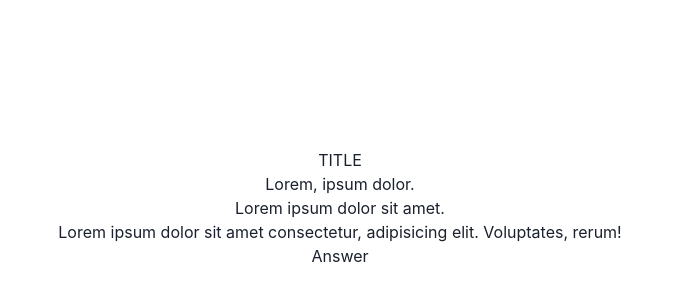
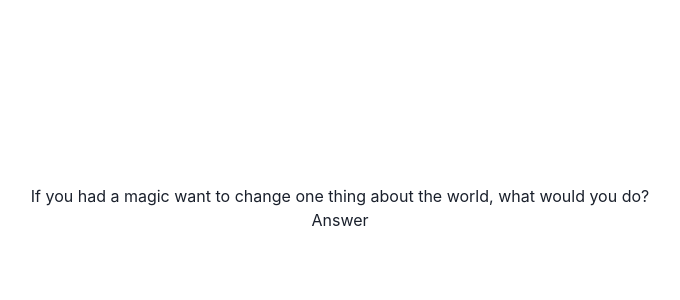
Before and after one commit to ShiftySlothe/TestResponse, a React (Create React App) app: page / in a window 1280 px wide. Shown: the part 192-492 px from the top of the page, without its empty margins (300-980 px from the left). Built offline with nearby package versions, Linux system fonts and the light colour scheme.

Commit message:
Created Answer interface to replace Array<T|T>

```diff
--- a/src/App.tsx
+++ b/src/App.tsx
@@ -1,10 +1,11 @@
 import { ChakraProvider, Flex } from "@chakra-ui/react";
-import MultiChoiceQ from "./components/MultiChoiceQ";
+import Question from "./components/Question";
+import { question1 } from "./questionData";
 
 export const App = () => (
   <ChakraProvider>
     <Flex w="100vw" minH="100vh" alignItems="center" justifyContent="center">
-      <MultiChoiceQ />{" "}
+      <Question question={question1} />
     </Flex>
   </ChakraProvider>
 );
--- a/src/components/MultiChoiceQ.tsx
+++ /dev/null
@@ -1,24 +0,0 @@
-import { createContext } from "react";
-import { Text } from "@chakra-ui/react";
-import { Container } from "@chakra-ui/react";
-
-
-export default function MultiChoiceQ() {
-  return (
-    <Container
-      maxW="container.md"
-      width="100%"
-      height="100%"
-      textAlign="center"
-    >
-      <Text>TITLE</Text>
-      <Text>Lorem, ipsum dolor.</Text>
-      <Text>Lorem ipsum dolor sit amet.</Text>
-      <Text>
-        Lorem ipsum dolor sit amet consectetur, adipisicing elit. Voluptates,
-        rerum!
-      </Text>
-      <Text>Answer</Text>
-    </Container>
-  );
-}
--- /dev/null
+++ b/src/components/Question.tsx
@@ -0,0 +1,29 @@
+import { Text } from "@chakra-ui/react";
+import { Container } from "@chakra-ui/react";
+import { QuestionType } from "../types";
+
+interface QuestionProps {
+  question: QuestionType;
+  randomOrder?: boolean;
+}
+export default function Question({ question, randomOrder }: QuestionProps) {
+  return (
+    <Container
+      maxW="container.md"
+      width="100%"
+      height="100%"
+      textAlign="center"
+    >
+      <QuestionTitle title={question.title} />
+
+      <Text>Answer</Text>
+    </Container>
+  );
+}
+
+interface QuestionTitleProps {
+  title: string;
+}
+function QuestionTitle({ title }: QuestionTitleProps) {
+  return <Text>{title}</Text>;
+}
--- a/src/questionData/index.ts
+++ b/src/questionData/index.ts
@@ -1,67 +1,19 @@
-import { Answers } from "../types";
+import { Question, SingleChoiceAnswer } from "../utils/Question";
 
-export class Question {
-  title: string;
-  answers: Answers;
+const q1title =
+  "If you had a magic want to change one thing about the world, what would you do?";
 
-  constructor(title: string, answers: Answers) {
-    this.title = title;
-    this.answers = answers;
-  }
+const a1data = [
+  "Eat the rich",
+  "Slowly influence positive change through peaceful democatic methods",
+];
 
-  allCorrect() {
-    let isCorrect = true;
-    this.answers.forEach((answer) => {
-      if (!answer.isCorrect()) {
-        isCorrect = false;
-      }
-    });
-    return isCorrect;
-  }
-}
+const answer1 = new SingleChoiceAnswer(a1data, 1);
 
-export class SingleChoiceAnswer {
-  answers: string[];
-  private correctAnswerIndex: number;
-  private selectedAnswerIndex: number;
+const a2data = ["Forefully bring about world peace", "Continue to allow war"];
 
-  constructor(answers: string[], correctAnswerIndex: number) {
-    this.answers = answers;
-    this.correctAnswerIndex = correctAnswerIndex;
-    this.selectedAnswerIndex = -1;
-  }
+const answer2 = new SingleChoiceAnswer(a2data, 0);
 
-  selectAnswer(index: number) {
-    this.selectedAnswerIndex = index;
-  }
+const answers = [answer1, answer2];
 
-  isCorrect() {
-    return this.correctAnswerIndex === this.selectedAnswerIndex;
-  }
-}
-
-export class MultiChoiceAnswer {
-  answers: string[];
-  private correctAnswerIndexs: number[];
-  private selectedAnswerIndexs: number[];
-
-  constructor(answers: string[], correctAnswerIndexs: number[]) {
-    this.answers = answers;
-    this.correctAnswerIndexs = correctAnswerIndexs;
-    this.selectedAnswerIndexs = [];
-  }
-
-  selectAnswer(index: number) {
-    //Only pushes unique items to array
-    if (this.selectedAnswerIndexs.indexOf(index) === -1)
-      this.selectedAnswerIndexs.push(index);
-  }
-
-  isCorrect() {
-    let isCorrect = true;
-    this.correctAnswerIndexs.forEach((index) => {
-      if (!this.selectedAnswerIndexs.includes(index)) isCorrect = false;
-    });
-    return isCorrect;
-  }
-}
+export const question1 = new Question(q1title, answers);
--- /dev/null
+++ b/src/utils/Question.ts
@@ -0,0 +1,67 @@
+import { AnswerType } from "../types";
+
+export class Question {
+  title: string;
+  answers: AnswerType[];
+
+  constructor(title: string, answers: AnswerType[]) {
+    this.title = title;
+    this.answers = answers;
+  }
+
+  allCorrect() {
+    let isCorrect = true;
+    this.answers.forEach((answer) => {
+      if (!answer.isCorrect()) {
+        isCorrect = false;
+      }
+    });
+    return isCorrect;
+  }
+}
+
+export class SingleChoiceAnswer implements SingleChoiceAnswer {
+  answers: string[];
+  private correctAnswerIndex: number;
+  private selectedAnswerIndex: number;
+
+  constructor(answers: string[], correctAnswerIndex: number) {
+    this.answers = answers;
+    this.correctAnswerIndex = correctAnswerIndex;
+    this.selectedAnswerIndex = -1;
+  }
+
+  selectAnswer(index: number) {
+    this.selectedAnswerIndex = index;
+  }
+
+  isCorrect() {
+    return this.correctAnswerIndex === this.selectedAnswerIndex;
+  }
+}
+
+export class MultiChoiceAnswer implements MultiChoiceAnswer {
+  answers: string[];
+  private correctAnswerIndexs: number[];
+  private selectedAnswerIndexs: number[];
+
+  constructor(answers: string[], correctAnswerIndexs: number[]) {
+    this.answers = answers;
+    this.correctAnswerIndexs = correctAnswerIndexs;
+    this.selectedAnswerIndexs = [];
+  }
+
+  selectAnswer(index: number) {
+    //Only pushes unique items to array
+    if (this.selectedAnswerIndexs.indexOf(index) === -1)
+      this.selectedAnswerIndexs.push(index);
+  }
+
+  isCorrect() {
+    let isCorrect = true;
+    this.correctAnswerIndexs.forEach((index) => {
+      if (!this.selectedAnswerIndexs.includes(index)) isCorrect = false;
+    });
+    return isCorrect;
+  }
+}
```
Also changed, not shown: src/types/index.ts (+9 -6 lines), src/utils/shuffleArray.ts (added, +9 -0 lines).
